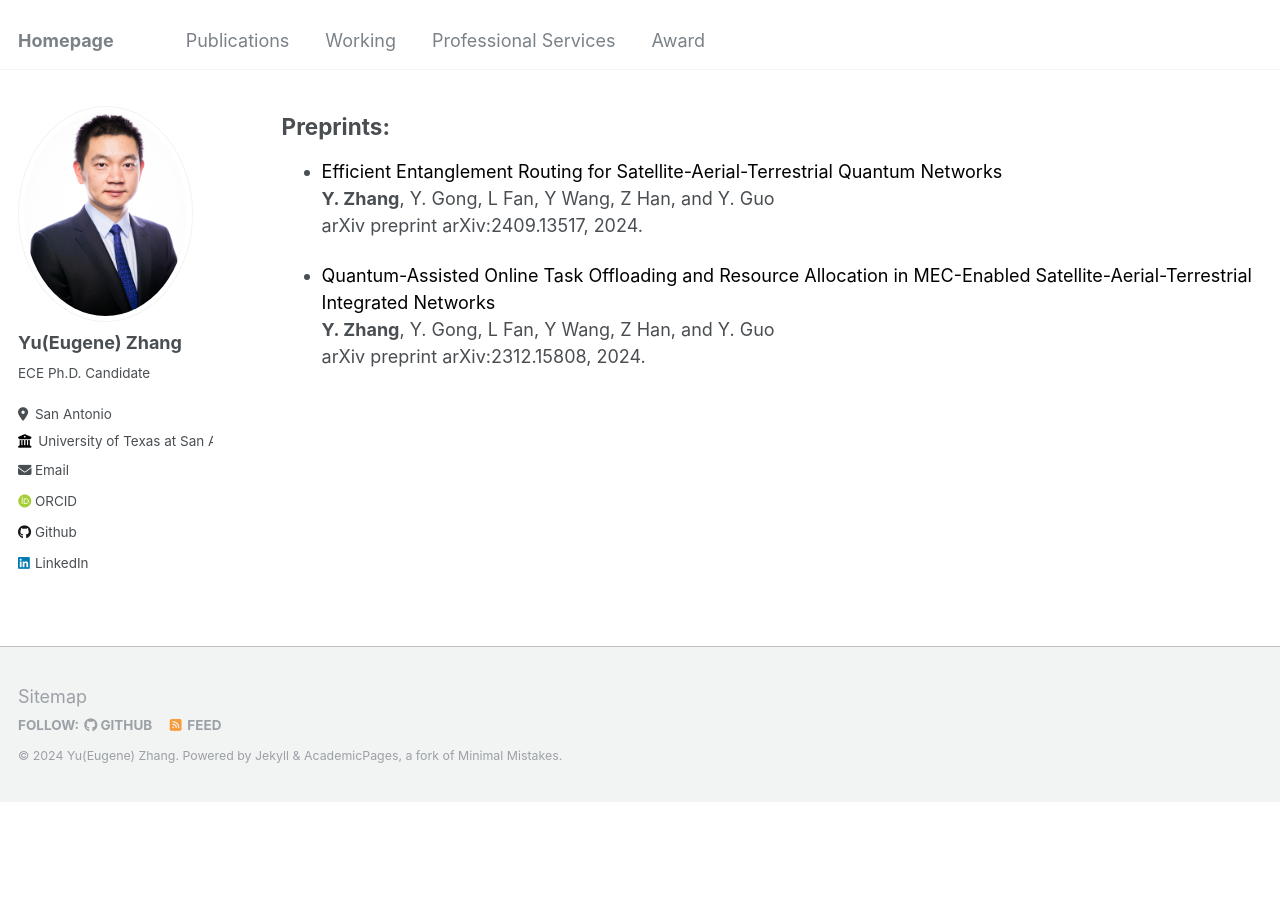
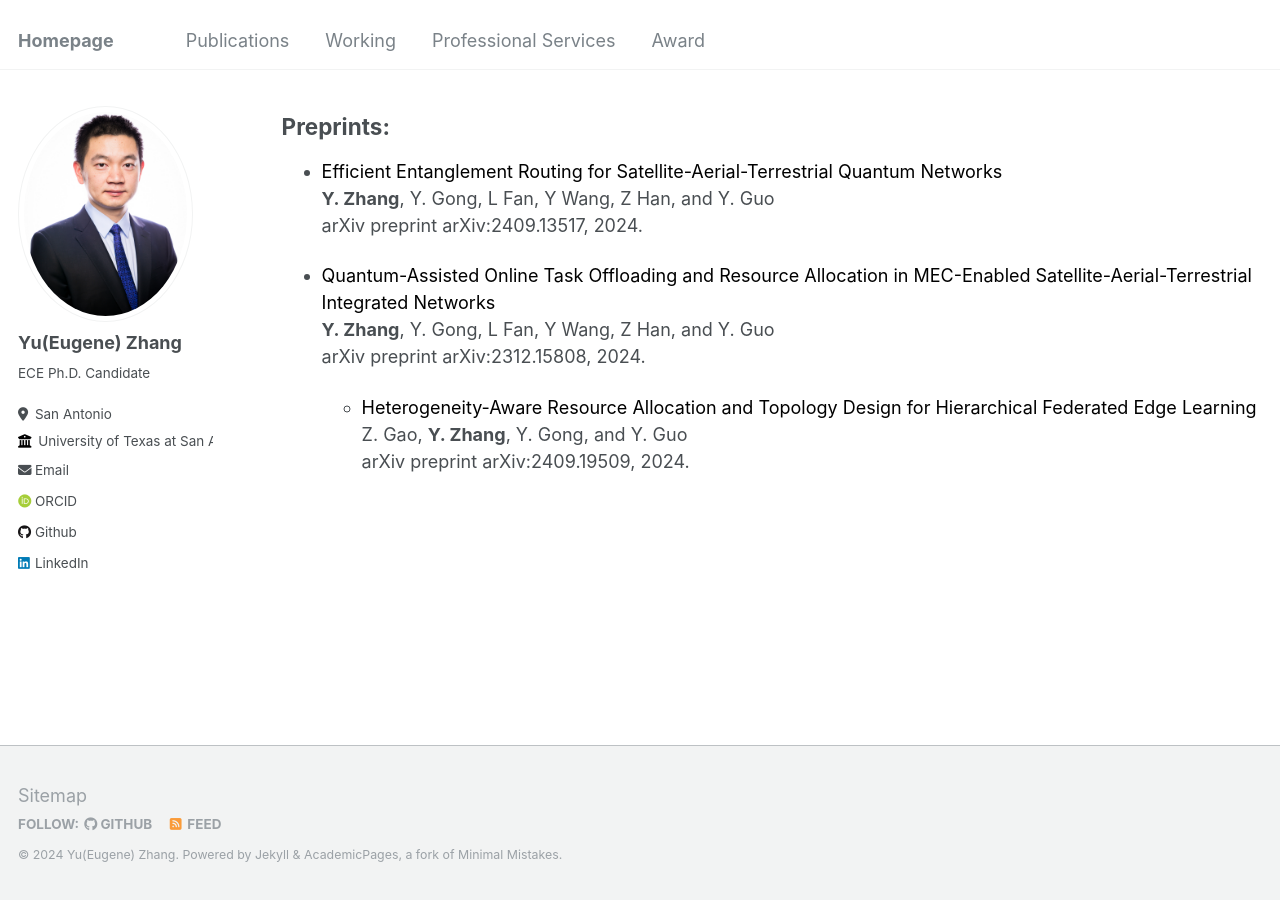
Before and after one commit to Yu-Zhang-Eugene/yu-zhang-eugene.github.io, a Jekyll site: the page built from _pages/publications.md, in a window 1280 px wide and 900 px high, scrolled down 689 px. Built offline with Jekyll 4.4.1, drawn with Linux system fonts in a browser that asks for light colours; some web fonts are replaced; before the commit the page ends 1490 px from its top, so only the background shows below that.

Commit message:
Update publications.md

```diff
--- a/_pages/publications.md
+++ b/_pages/publications.md
@@ -42,3 +42,7 @@ arXiv preprint 	arXiv:2409.13517, 2024.
 - <span style="color: black;"> Quantum-Assisted Online Task Offloading and Resource Allocation in MEC-Enabled Satellite-Aerial-Terrestrial Integrated Networks </span>
   __Y. Zhang__, Y. Gong, L Fan, Y Wang, Z Han, and Y. Guo
   arXiv preprint arXiv:2312.15808, 2024.
+
+  - <span style="color: black;"> Heterogeneity-Aware Resource Allocation and Topology Design for Hierarchical Federated Edge Learning </span>
+  Z. Gao, __Y. Zhang__, Y. Gong, and Y. Guo
+  arXiv preprint arXiv:2409.19509, 2024.
```
